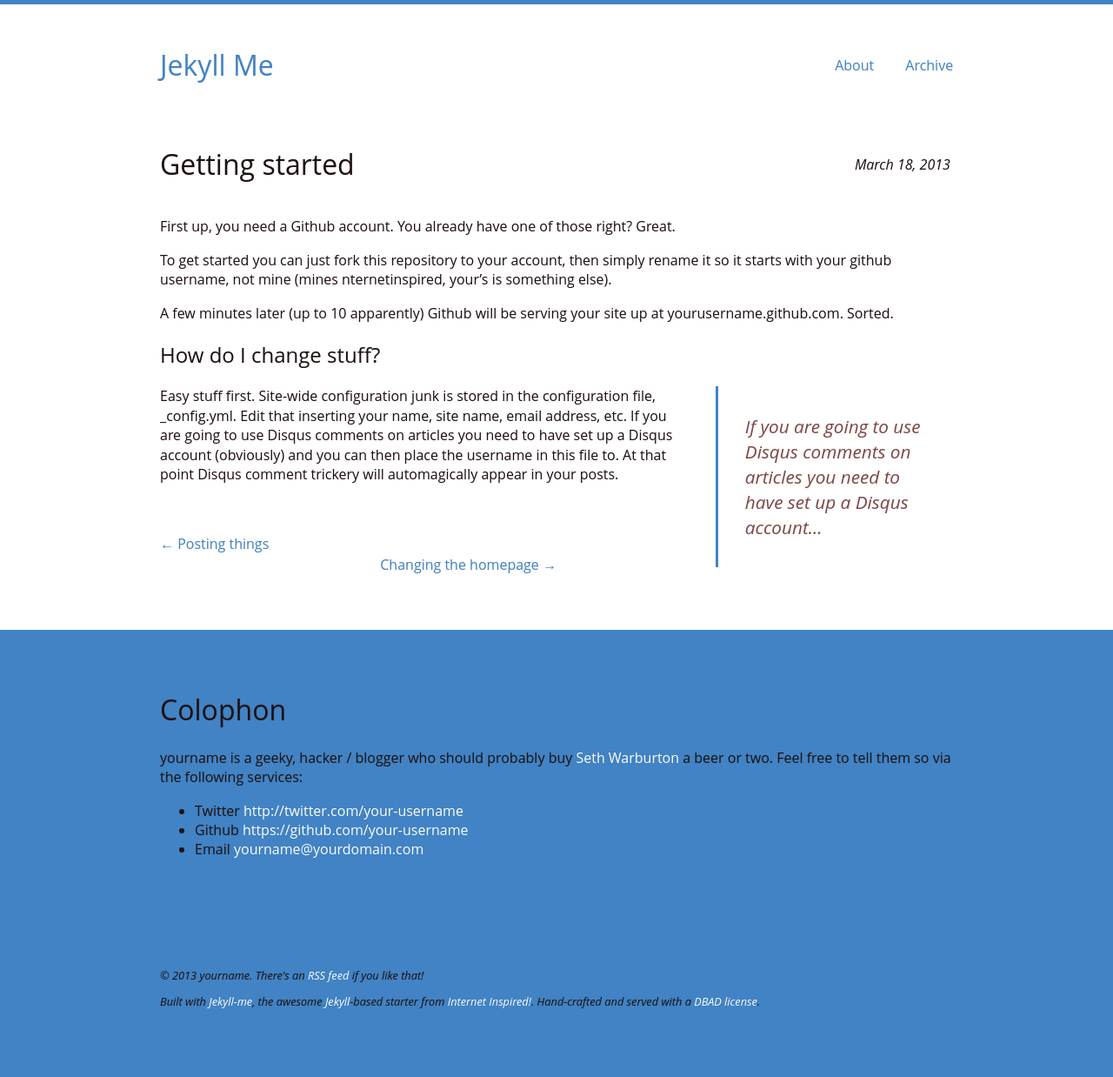
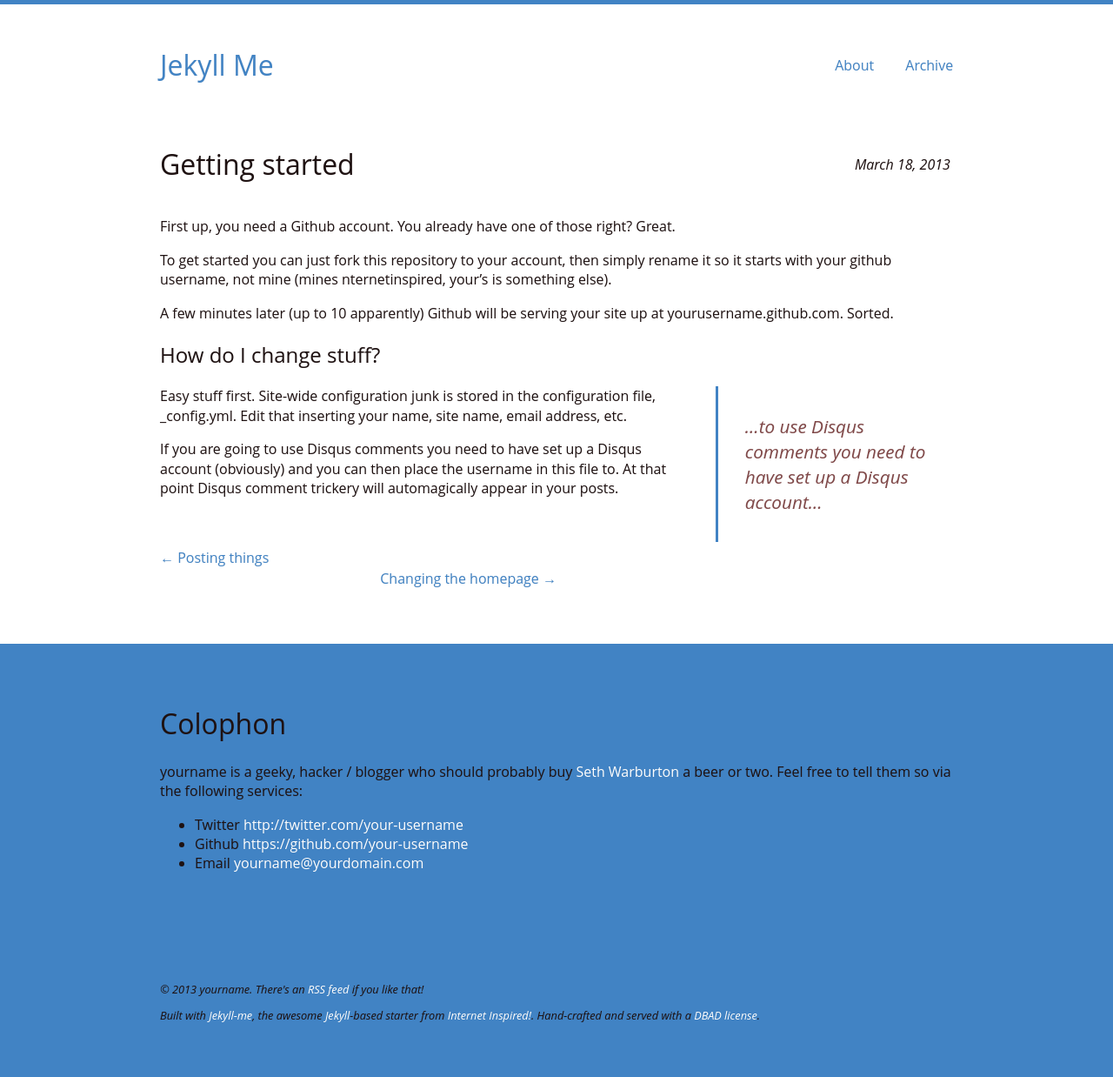
Before and after one commit to toretto/nternetinspired.github.com, a Jekyll site: the page built from _posts/2013-03-18-getting-started.md, in a window 1280 px wide. Shown: the whole page at 87% size. Built offline with Jekyll 4.4.1, drawn with Linux system fonts in a browser that asks for light colours.

Commit message:
update
updates getting started post

Signed-off-by: Seth <seth@internet-inspired.com>

```diff
--- a/_posts/2013-03-18-getting-started.md
+++ b/_posts/2013-03-18-getting-started.md
@@ -12,4 +12,6 @@ A few minutes later (up to 10 apparently) Github will be serving your site up at
 
 ##How do I change stuff?
 
-<p data-pullquote="If you are going to use Disqus comments on articles you need to have set up a Disqus account…">Easy stuff first. Site-wide configuration junk is stored in the configuration file, _config.yml. Edit that inserting your name, site name, email address, etc. If you are going to use Disqus comments on articles you need to have set up a Disqus account (obviously) and you can then place the username in this file to. At that point Disqus comment trickery will automagically appear in your posts.</p>
+<p data-pullquote="…to use Disqus comments you need to have set up a Disqus account…">Easy stuff first. Site-wide configuration junk is stored in the configuration file, _config.yml. Edit that inserting your name, site name, email address, etc.</p>
+
+If you are going to use Disqus comments you need to have set up a Disqus account (obviously) and you can then place the username in this file to. At that point Disqus comment trickery will automagically appear in your posts.
```
